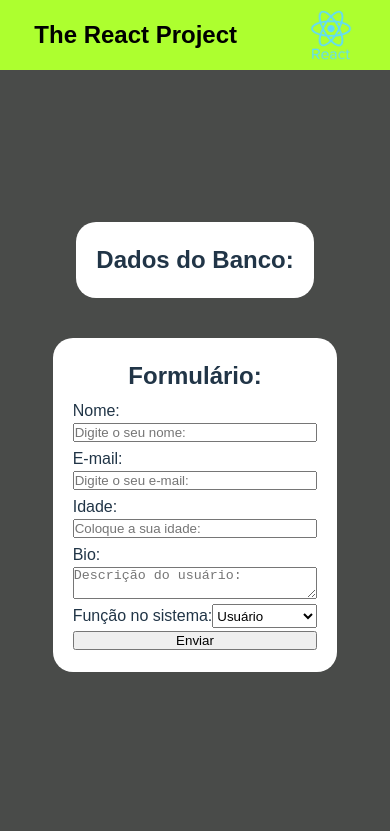
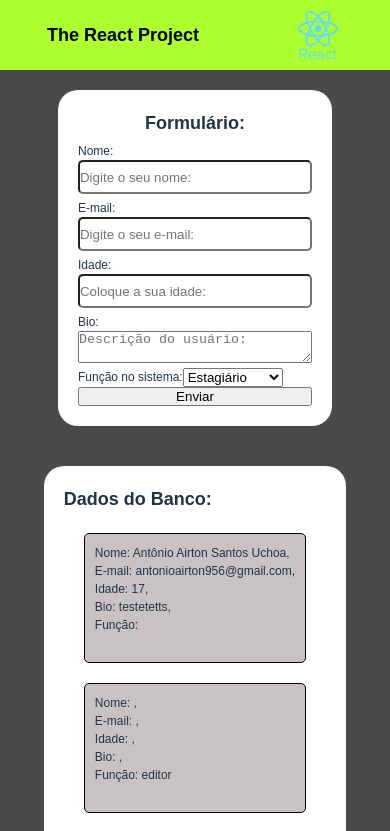
Before and after one commit to AirtonUchoa/The-React-Project, a React (Vite) app: page / in a window 390 px wide. Shown: the top 831 px of the page. Built offline with nearby package versions, Linux system fonts and the light colour scheme; data requests are answered from the project's data file.

Commit message:
Versão Final

```diff
--- a/data/db.json
+++ b/data/db.json
@@ -1,5 +1,22 @@
 {
-  "products": [
-
+  "infos": [
+    {
+      "id": "73c8",
+      "name": "Antônio Airton Santos Uchoa",
+      "email": "antonioairton956@gmail.com",
+      "age": "17",
+      "bio": "testetetts"
+    },
+    {
+      "id": "9c2a",
+      "role": "editor"
+    },
+    {
+      "id": "55c4",
+      "name": "Antônio Airton Santos Uchoa",
+      "email": "antonioairton956@gmail.com",
+      "age": "17",
+      "bio": "etsetst"
+    }
   ]
 }
--- a/src/App.css
+++ b/src/App.css
@@ -21,10 +21,21 @@ body{
 
 main{
   display: flex;
-  flex-direction: column;
-  align-items: center;
+  flex-direction: row;
+  align-items: start;
   justify-content: center;
   padding: 20px;
   margin-top: 50px;
 
 }
+
+@media screen and (max-width: 600px) {
+  body{
+    font-size: 12px;
+  }
+  main{
+    display: flex;
+    flex-direction: column;
+    align-items: center;
+  }
+}
--- a/src/App.jsx
+++ b/src/App.jsx
@@ -1,6 +1,5 @@
 import Header from './Components/1_Header/Header'
 import Forms from './Components/3_Forms/Forms'
-// import BlocksComponent from './Components/4_Blocks/Blocks'
 import Http from './Components/2_Http/Http'
 
 import './App.css'
@@ -14,12 +13,9 @@ function App() {
 
           <main>
 
-            <Http/>
-
             <Forms/>
 
-            {/* <BlocksComponent/> */}
-
+            <Http/>
 
           </main>
 
--- a/src/Components/2_Http/Http.css
+++ b/src/Components/2_Http/Http.css
@@ -3,6 +3,7 @@
     border-radius: 20px;
     padding: 20px;
     margin: 20px;
+    min-width: 30vw;
 }
 
 .form-styles{
@@ -16,4 +17,16 @@
 
 .http-board li{
     list-style: none;
+    background-color: rgb(201, 194, 194);
+    padding: 10px;
+    margin: 20px;
+    border-radius: 5px;
+    border: 1px solid black;
 }
+
+@media screen and (max-width: 600px) {
+    .http-board{
+        min-width: 60vw;
+    }
+
+}
--- a/src/Components/2_Http/Http.jsx
+++ b/src/Components/2_Http/Http.jsx
@@ -4,44 +4,20 @@ import {useState, useEffect} from "react";
 const Http = () => {
     // Configurações iniciais para HTTPS Request
 
-    const url = "http://localhost:3000/products"
-    const [products, setProducts] = useState([]);
+    const url = "http://localhost:3000/infos"
+    const [infos, setInfos] = useState([]);
     useEffect(() =>{
 
         async function getData () {
         const res = await fetch(url)
         const data = await res.json()
         console.log(data);
-        setProducts(data);
+        setInfos(data);
         }
 
         getData();
         console.log("Carregou")
     },[])
-
-    // // Envio de dados:
-    // const [name, setName] = useState("");
-    // const [price, setPrice] = useState("");
-
-    // const handleSubmit = async(e) => {
-
-    //     e.preventDefault()
-
-    //     const product = {
-    //         name,
-    //         price
-    //     };
-
-    //     console.log(product);
-
-    //     const res = await fetch(url, {
-    //         method: "POST",
-    //         headers: {
-    //             "Content-Type": "application/json",
-    //         },
-    //         body: JSON.stringify(product),
-    //     });
-    // }
 
     return(
         <>
@@ -51,33 +27,13 @@ const Http = () => {
 
                 {/* Resgate de dados do Servidor: */}
 
-                {products.map((product)=> (
+                {infos.map((info)=> (
 
-                    <li key={product.id}>
-                        Nome: {product.name}, <br/> E-mail: {product.email}, <br/> Idade: {product.age}, <br/> Bio: {product.bio}, <br/> Função: {product.role} <br/> <br/>
+                    <li key={info.id}>
+                        Nome: {info.name}, <br/> E-mail: {info.email}, <br/> Idade: {info.age}, <br/> Bio: {info.bio}, <br/> Função: {info.role} <br/> <br/>
                     </li>
                 ))}
             </div>
-
-            {/* Envio de de dados: */}
-            {/* <div className='http-board'>
-                <form className='form-styles' onSubmit={handleSubmit}>
-                    <label>
-                        <span>Nome: </span>
-                        <input type="text" value={name} onChange={(e) => setName(e.target.value)}></input>
-                    </label>
-
-                    <label>
-                        <span>Preço: </span>
-                        <input type="text" value={price} onChange={(e) => setPrice(e.target.value)}></input>
-                    </label>
-
-                    <label>
-
-                        <input type="submit" value="Enviar" id='submit-styles'></input>
-                    </label>
-                </form>
-            </div> */}
         </>
     )
 };
--- a/src/Components/3_Forms/Forms.css
+++ b/src/Components/3_Forms/Forms.css
@@ -28,6 +28,11 @@
     padding-top: 5px;
 }
 
+.form-elements input{
+    height: 30px;
+    border-radius: 5px;
+}
+
 #select-style{
     display: flex;
     flex-direction: row;
@@ -36,3 +41,9 @@
 #submit-styles{
     width: 100%;
 }
+
+@media screen and (max-width: 600px) {
+    .form-field-style{
+       min-width: 60vw;
+    }
+}
--- a/src/Components/3_Forms/Forms.jsx
+++ b/src/Components/3_Forms/Forms.jsx
@@ -27,22 +27,9 @@ const Forms = (defaultName, defaultEmail, defaultAge) => {
 
     const handleSubmit = async (e) => {
 
-        const url = "http://localhost:3000/products"
+        const url = "http://localhost:3000/infos"
 
-
-        // console.log(name, email, age, bio) // Dados retornados ao dar submit.
-
-        // Limpar dados ao dar submit.
-
-        // setName("");
-        // setEmail("");
-        // setAge("");
-        // setBio("");
-
-
-        // Envio de dados:
-
-        const product = {
+        const info = {
             name,
             email,
             age,
@@ -50,14 +37,14 @@ const Forms = (defaultName, defaultEmail, defaultAge) => {
             role,
         };
 
-        console.log(product);
+        console.log(info);
 
         const res = await fetch(url, {
             method: "POST",
             headers: {
                 "Content-Type": "application/json",
             },
-            body: JSON.stringify(product),
+            body: JSON.stringify(info),
         });
 
 
@@ -99,10 +86,10 @@ const Forms = (defaultName, defaultEmail, defaultAge) => {
 
                     <label className='form-elements' id='select-style'>
                         <span>Função no sistema: </span>
-                        <select  onChange={(e) => setRole(e.target.value)} value={role || ""}>
-                            <option value='user' name="role">Usuário</option>
-                            <option value='editor' name="role">Editor</option>
-                            <option value='administrator' name="role">Administrador</option>
+                        <select  onChange={(e) => setRole(e.target.value)} value={role || ""} defaultValue="estagiario">
+                            <option value='estagiario' name="role">Estagiário</option>
+                            <option value='funcionario' name="role">Funcionário</option>
+                            <option value='coordenador' name="role">Coordenador</option>
                         </select>
                     </label>
 
```
Also changed, not shown: src/Components/4_Blocks/Blocks.css (deleted, +0 -14 lines), src/Components/4_Blocks/Blocks.jsx (deleted, +0 -36 lines), src/Components/1_Header/Header.css (line endings or trailing spaces).
